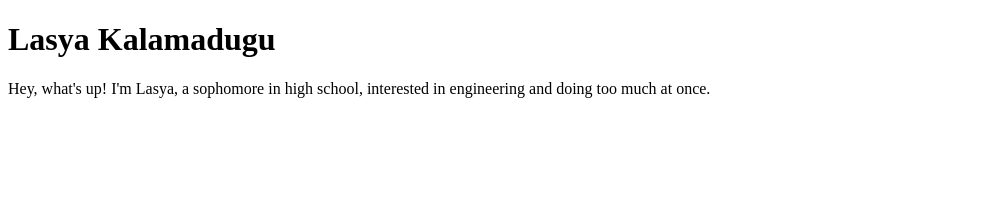
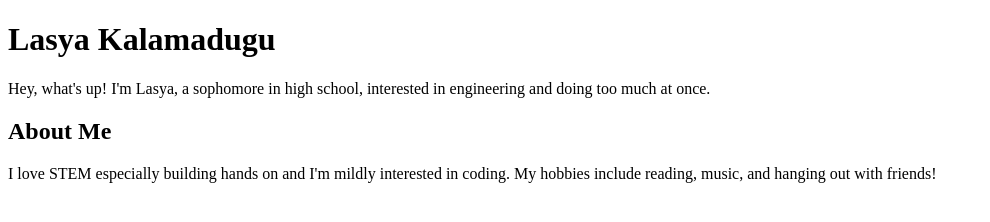
Before and after one commit to lasyakalamadugu345-netizen/my-portfolio, a plain HTML site: page index.html in a window 1280 px wide. Shown: the whole page, without its empty margins (0-990 px from the left). Drawn offline with Linux system fonts and the light colour scheme.

Commit message:
about me section

```diff
--- a/index.html
+++ b/index.html
@@ -6,5 +6,7 @@
 	<body>
 		<h1>Lasya Kalamadugu</h1>
 		<p>Hey, what's up! I'm Lasya, a sophomore in high school, interested in engineering and doing too much at once.</p>
+        <h2>About Me</h2>
+        <p>I love STEM especially building hands on and I'm mildly interested in coding. My hobbies include reading, music, and hanging out with friends!</p>
 	</body>
 </html>
```
